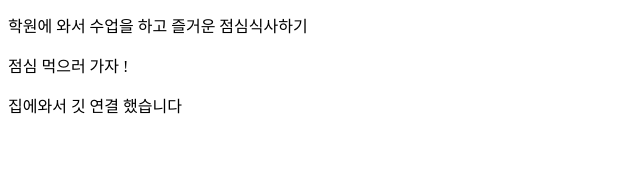
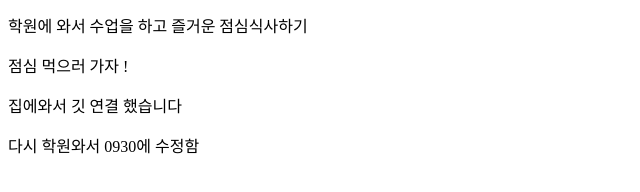
Before and after one commit to a0im/study_git, a plain HTML site: page aaa.html in a window 1280 px wide. Shown: the part 116-308 px from the top of the page, without its empty margins (0-640 px from the left). Drawn offline with Linux system fonts and the light colour scheme.

Commit message:
0930학원에서

```diff
--- a/aaa.html
+++ b/aaa.html
@@ -12,5 +12,6 @@
     <p>학원에 와서 수업을 하고 즐거운 점심식사하기</p>
     <p>점심 먹으러 가자 ! </p>
     <p>집에와서 깃 연결 했습니다</p>
+    <p>다시 학원와서 0930에 수정함</p>
   </body>
 </html>
```
